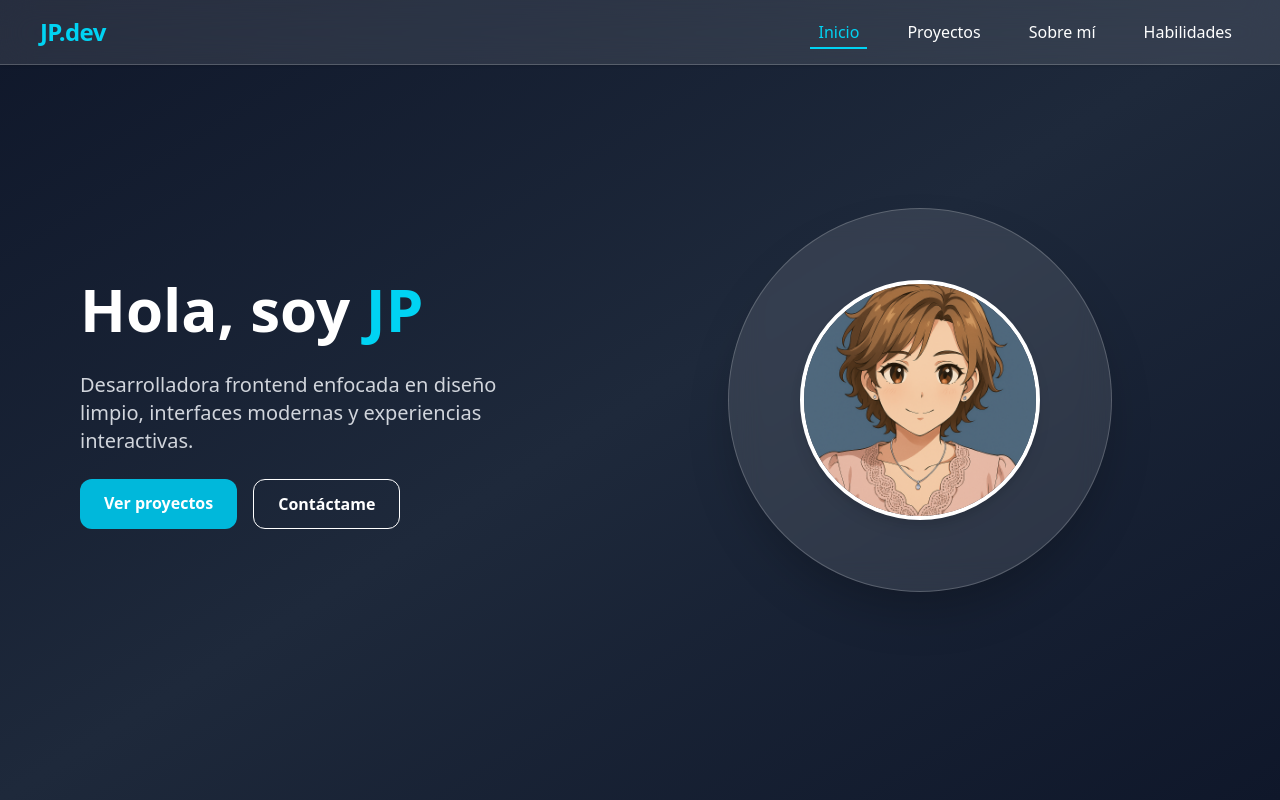
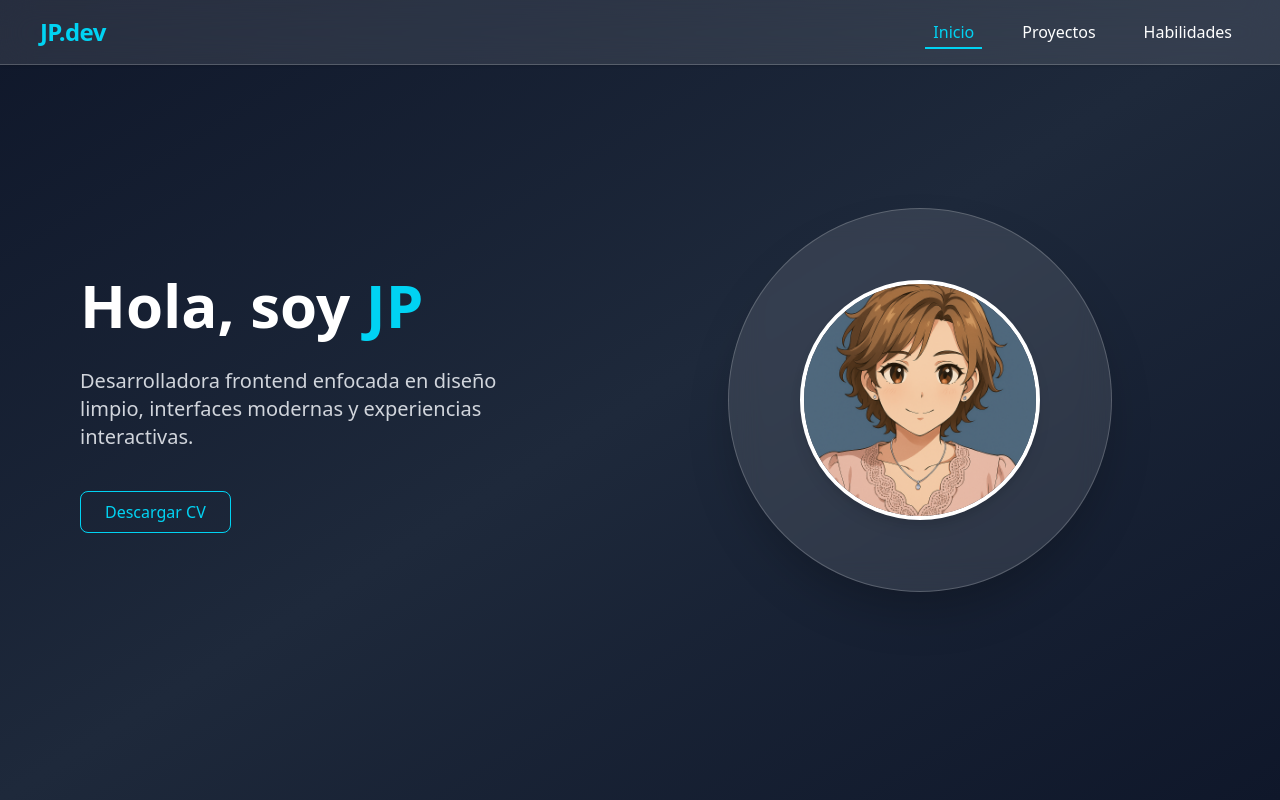
Before and after one commit to JPgitidaho/PORTAFOLIO, a React (Vite) app: page / in a window 1280 px wide. Built offline with nearby package versions, Linux system fonts and the light colour scheme.

Commit message:
actualization

```diff
--- a/src/App.jsx
+++ b/src/App.jsx
@@ -2,7 +2,6 @@ import { Routes, Route } from 'react-router-dom'
 import Navbar from './components/NavBar'
 import Home from './pages/Home'
 import Projects from './pages/Projects'
-import About from './pages/About'
 import Skills from './pages/Skills'
 
 export default function App() {
@@ -12,7 +11,6 @@ export default function App() {
       <Routes>
         <Route path="/" element={<Home />} />
         <Route path="/projects" element={<Projects />} />
-        <Route path="/About" element={<About />} />
         <Route path="/Skills" element={<Skills />} />
       </Routes>
     </div>
--- a/src/components/NavBar.jsx
+++ b/src/components/NavBar.jsx
@@ -4,7 +4,6 @@ export default function Navbar() {
   const links = [
     { label: 'Inicio', path: '/' },
     { label: 'Proyectos', path: '/Projects' },
-    { label: 'Sobre mí', path: '/About' },
     { label: 'Habilidades', path: '/Skills' },
 
   ]
--- a/src/components/Sidebar.jsx
+++ b/src/components/Sidebar.jsx
@@ -34,25 +34,9 @@ export default function Sidebar() {
         </NavLink>
 
         <NavLink
-          to="/about"
-          className={({ isActive }) =>
-            `flex items-center gap-2 py-2 px-4 rounded-lg transition-all duration-300 ${
-              isActive ? 'bg-cyan-600 text-white' : 'hover:bg-cyan-500/40'
-            }`
-          }
+
         >
-          <FaUser className="text-lg" />
-          <span className="hidden md:inline">Sobre mí</span>
-        </NavLink>
 
-        <NavLink
-          to="/skills"
-          className={({ isActive }) =>
-            `flex items-center gap-2 py-2 px-4 rounded-lg transition-all duration-300 ${
-              isActive ? 'bg-cyan-600 text-white' : 'hover:bg-cyan-500/40'
-            }`
-          }
-        >
           <FaTools className="text-lg" />
           <span className="hidden md:inline">Habilidades</span>
         </NavLink>
--- a/src/pages/About.jsx
+++ /dev/null
@@ -1,34 +0,0 @@
-export default function About() {
-  return (
-    <section className="min-h-screen px-6 md:px-20 py-24 bg-[#0f172a] text-white flex flex-col lg:flex-row items-center gap-16">
-
-      <div className="w-72 h-72 md:w-80 md:h-80 bg-white/10 border border-white/20 backdrop-blur-lg rounded-3xl shadow-xl flex items-center justify-center">
-        <img
-          src="/assets/imagen-portafolio.png"
-          alt="Avatar"
-          className="w-48 md:w-56 rounded-full border-4 border-white shadow-md"
-        />
-      </div>
-
-      <div className="max-w-2xl space-y-6">
-        <h2 className="text-4xl md:text-5xl font-extrabold text-cyan-400">Sobre mí</h2>
-        <p className="text-gray-300 text-lg leading-relaxed">
-          Soy una desarrolladora frontend enfocada en construir interfaces modernas, limpias y funcionales. Me encanta transformar ideas en experiencias digitales con React, Tailwind y diseño responsivo.
-        </p>
-        <ul className="list-disc list-inside text-sm md:text-base text-gray-400 space-y-1">
-          <li>Pixel perfect: Figma → Código</li>
-          <li>Diseño responsivo & mobile-first</li>
-          <li>Componentes reutilizables y claros</li>
-          <li>Trabajo en equipo y metodologías ágiles</li>
-        </ul>
-        <a
-          href="/assets/CV-JP.pdf"
-          download
-          className="inline-block mt-4 px-6 py-2 border border-cyan-400 text-cyan-400 rounded-lg hover:bg-cyan-400 hover:text-black transition"
-        >
-          Descargar CV
-        </a>
-      </div>
-    </section>
-  )
-}
--- a/src/pages/Home.jsx
+++ b/src/pages/Home.jsx
@@ -13,12 +13,13 @@ export default function Home() {
           Desarrolladora frontend enfocada en diseño limpio, interfaces modernas y experiencias interactivas.
         </p>
         <div className="flex flex-col md:flex-row gap-4 justify-center md:justify-start">
-          <Link to="/projects" className="bg-cyan-500 px-6 py-3 rounded-xl text-white font-semibold hover:bg-cyan-600 transition duration-300">
-            Ver proyectos
-          </Link>
-          <Link to="/contact" className="border border-white px-6 py-3 rounded-xl text-white font-semibold hover:bg-white hover:text-black transition duration-300">
-            Contáctame
-          </Link>
+        <a
+          href="/assets/CV_Juana_Perez web.pdf"
+          download
+          className="inline-block mt-4 px-6 py-2 border border-cyan-400 text-cyan-400 rounded-lg hover:bg-cyan-400 hover:text-black transition"
+        >
+          Descargar CV
+        </a>
         </div>
       </div>
 
```
Also changed, not shown: 1 other file (tests, documents, lock files or other folders).
